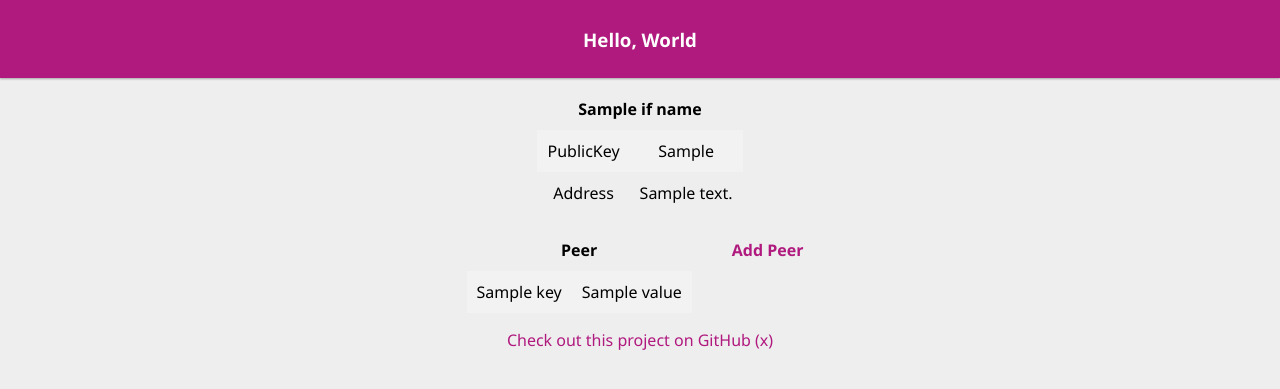
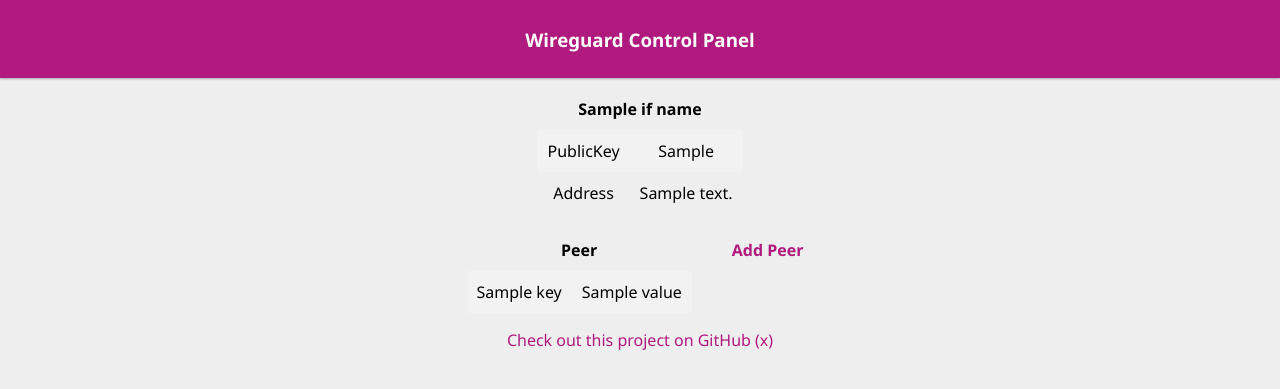
Before and after one commit to galenguyer/wireguard_panel, a Flask app: template wireguard_panel/templates/home.html in a window 1280 px wide. Shown: the top 389 px of the page. Run offline with Flask 2, Linux system fonts and the light colour scheme; the template is opened without the code that fills it: most values are stand-ins (such as "Sample title", 1, 10 or a date in 2020); lists and menus that the app fills with data are empty.

Commit message:
Change HTML title elements

```diff
--- a/wireguard_panel/templates/home.html
+++ b/wireguard_panel/templates/home.html
@@ -3,13 +3,13 @@
     <head>
         <meta charset="utf-8">
         <meta name="viewport" content="width=device-width, initial-scale=1, shrink-to-fit=no">
-        <title>Flask Gunicorn Bootstrap Demo</title>
+        <title>Wireguard Control Panel</title>
         <meta name="theme-color" content="#B0197E">
         <link rel="stylesheet" href="/static/style.css" media="screen">
     </head>
     <body>
         <div class="top">
-            <h3>Hello, World</h3>
+            <h3>Wireguard Control Panel</h3>
         </div>
         <table id="interface">
             <tr>
--- a/wireguard_panel/templates/newpeer.html
+++ b/wireguard_panel/templates/newpeer.html
@@ -3,7 +3,7 @@
     <head>
         <meta charset="utf-8">
         <meta name="viewport" content="width=device-width, initial-scale=1, shrink-to-fit=no">
-        <title>Flask Gunicorn Bootstrap Demo</title>
+        <title>Wireguard Control Panel</title>
         <meta name="theme-color" content="#B0197E">
         <link rel="stylesheet" href="/static/style.css" media="screen">
     </head>
```
